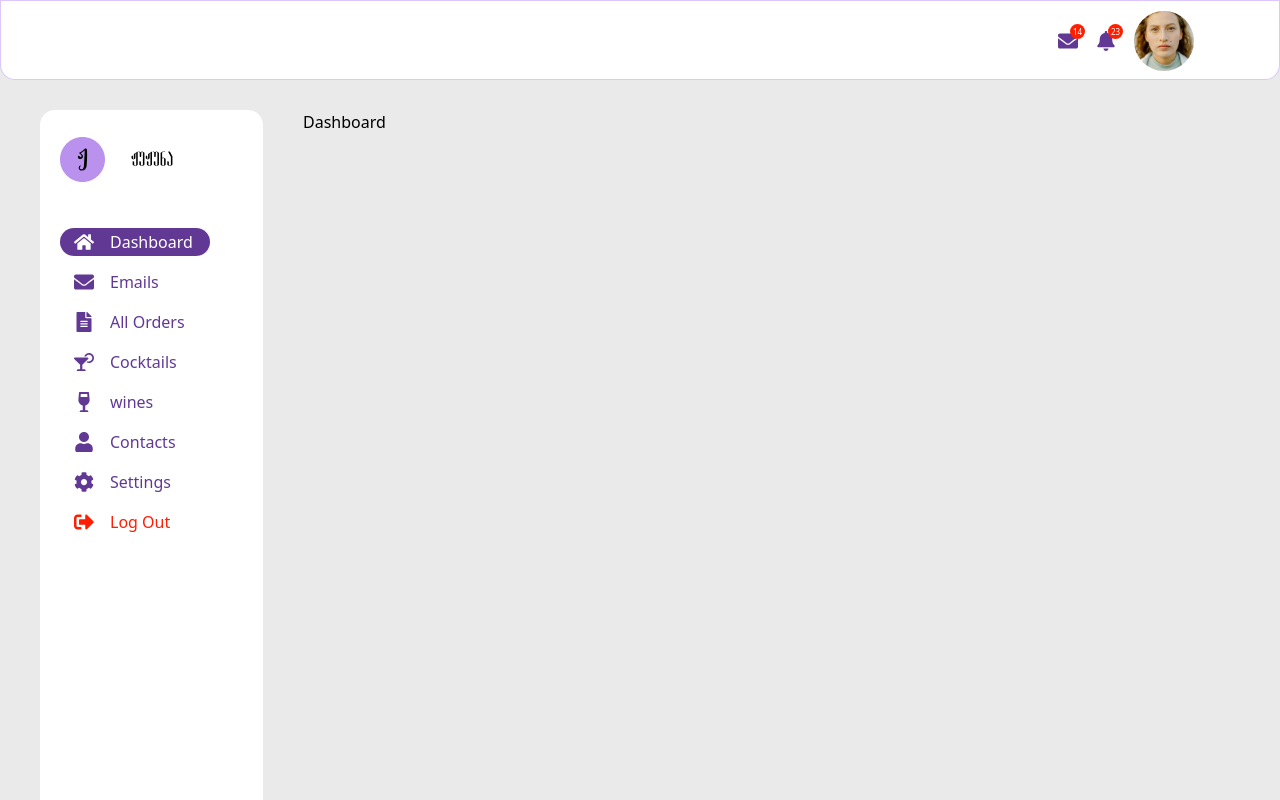
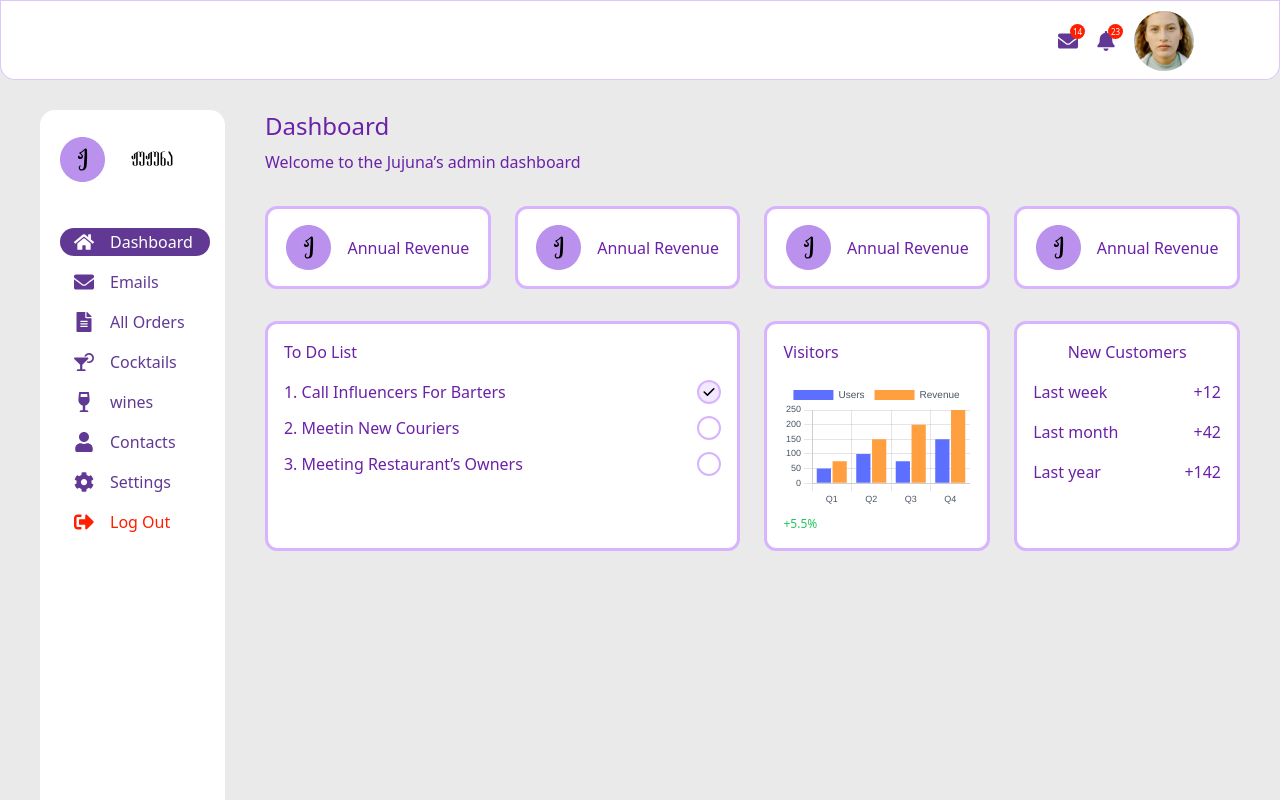
Before and after one commit to linesquad/jujuna, a React (Vite) app: page /dashboard in a window 1280 px wide. Shown: the top 800 px of the page. Built offline with nearby package versions, Linux system fonts and the light colour scheme; no server answers.

Commit message:
hero component

```diff
--- a/package.json
+++ b/package.json
@@ -18,6 +18,7 @@
     "@supabase/supabase-js": "^2.44.4",
     "@tanstack/react-query": "^5.51.9",
     "@tanstack/react-query-devtools": "^5.51.9",
+    "chart.js": "^4.4.4",
     "date-fns": "^3.6.0",
     "emailjs": "^4.0.3",
     "framer-motion": "^11.3.19",
@@ -26,6 +27,7 @@
     "leaflet": "^1.9.4",
     "lodash.debounce": "^4.0.8",
     "react": "^18.3.1",
+    "react-chartjs-2": "^5.2.0",
     "react-country-flag": "^3.1.0",
     "react-dom": "^18.3.1",
     "react-hook-form": "^7.52.2",
--- /dev/null
+++ b/src/components/dashboardComponents/Customers.jsx
@@ -0,0 +1,16 @@
+export default function Customers() {
+  return (
+    <div className="bg-white border-[3px] border-purple-300 rounded-xl p-4 h-full">
+      <h2 className="mb-4 text-center">New Customers</h2>
+      <div className="flex justify-between mt-4">
+        <p>Last week</p> <span>+12</span>
+      </div>
+      <div className="flex justify-between mt-4">
+        <p>Last month</p> <span>+42</span>
+      </div>
+      <div className="flex justify-between mt-4">
+        <p>Last year</p> <span>+142</span>
+      </div>
+    </div>
+  );
+}
--- /dev/null
+++ b/src/components/dashboardComponents/TodoList.jsx
@@ -0,0 +1,54 @@
+import { useState } from "react";
+
+export default function TodoList() {
+  const [tasks, setTasks] = useState([
+    { id: 1, text: "Call Influencers For Barters", completed: true },
+    { id: 2, text: "Meetin New Couriers", completed: false },
+    { id: 3, text: "Meeting Restaurant’s Owners", completed: false },
+  ]);
+
+  const toggleTaskCompletion = (id) => {
+    setTasks((prevTasks) =>
+      prevTasks.map((task) =>
+        task.id === id ? { ...task, completed: !task.completed } : task
+      )
+    );
+  };
+  return (
+    <div className="bg-white border-[3px] border-purple-300 rounded-xl p-4 h-full">
+      <h2 className="mb-4">To Do List</h2>
+      <ul>
+        {tasks.map((task) => (
+          <li key={task.id} className="flex justify-between items-center mb-3">
+            <span>
+              {task.id}. {task.text}
+            </span>
+            <button
+              onClick={() => toggleTaskCompletion(task.id)}
+              className={`w-6 h-6 rounded-full border-2 ${
+                task.completed
+                  ? "border-purple-300 bg-purple-100 flex items-center justify-center"
+                  : "border-purple-300"
+              }`}
+            >
+              {task.completed && (
+                <svg
+                  xmlns="http://www.w3.org/2000/svg"
+                  viewBox="0 0 20 20"
+                  fill="currentColor"
+                  className="w-4 h-4 text-black"
+                >
+                  <path
+                    fillRule="evenodd"
+                    d="M16.707 5.293a1 1 0 010 1.414l-8 8a1 1 0 01-1.414 0l-4-4a1 1 0 011.414-1.414L8 12.586l7.293-7.293a1 1 0 011.414 0z"
+                    clipRule="evenodd"
+                  />
+                </svg>
+              )}
+            </button>
+          </li>
+        ))}
+      </ul>
+    </div>
+  );
+}
--- /dev/null
+++ b/src/components/dashboardComponents/TopSection.jsx
@@ -0,0 +1,8 @@
+export default function TopSection({ icon, text }) {
+  return (
+    <div className="flex items-center justify-center gap-4 border-[3px] border-purple-300 bg-white p-4 rounded-xl h-full">
+      <img src={icon} alt="icon" />
+      <span>{text}</span>
+    </div>
+  );
+}
--- /dev/null
+++ b/src/components/dashboardComponents/Visitors.jsx
@@ -0,0 +1,86 @@
+import { Bar } from "react-chartjs-2";
+import {
+  Chart as ChartJS,
+  CategoryScale,
+  LinearScale,
+  BarElement,
+  Title,
+  Tooltip,
+  Legend,
+} from "chart.js";
+
+ChartJS.register(
+  CategoryScale,
+  LinearScale,
+  BarElement,
+  Title,
+  Tooltip,
+  Legend
+);
+
+const Visitors = () => {
+  const data = {
+    labels: ["Q1", "Q2", "Q3", "Q4"],
+    datasets: [
+      {
+        label: "Users",
+        data: [50, 100, 75, 150],
+        backgroundColor: "#5d6fff",
+      },
+      {
+        label: "Revenue",
+        data: [75, 150, 200, 250],
+        backgroundColor: "#ff9f40",
+      },
+    ],
+  };
+
+  const options = {
+    responsive: true,
+    maintainAspectRatio: false,
+    plugins: {
+      legend: {
+        position: "top",
+        labels: {
+          font: {
+            size: 10,
+          },
+          color: "#4B5563",
+        },
+      },
+      title: {
+        display: false,
+      },
+    },
+    scales: {
+      x: {
+        ticks: {
+          font: {
+            size: 9,
+          },
+          color: "#4B5563",
+        },
+      },
+      y: {
+        ticks: {
+          font: {
+            size: 9,
+          },
+          color: "#4B5563",
+        },
+      },
+    },
+  };
+
+  return (
+    <div className="bg-white border-[3px] border-purple-300 rounded-xl p-4 h-full">
+      <h2 className="mb-4">Visitors</h2>
+      <div className="w-full h-32">
+        <Bar data={data} options={options} />
+      </div>
+      <p className="text-green-500 text-xs mt-2">+5.5%</p>
+    </div>
+  );
+};
+
+export default Visitors;
--- a/src/components/landingComponents/HeroContent.jsx
+++ b/src/components/landingComponents/HeroContent.jsx
@@ -1,12 +1,12 @@
 function HeroContent({
   containerStyle = "flex flex-col gap-[24px] max-w-[371px] md:max-w-[400px] lg:max-w-[650px]",
   title = "",
-  titleStyle = "text-color-primary text-[48px] font-tommaso lg:text-[72px]",
+  titleStyle = "text-color-primary text-[48px] lg:text-[60px]",
   heading = "",
-  headingStyle = "text-color-primary/60 text-[36px] font-tommaso lg:text-[48px] lg:max-w-[553px]",
+  headingStyle = "text-color-primary/50 text-[30px] lg:max-w-[553px]",
   desktopDescription = "",
   description = [],
-  descriptionStyle = "text-color-primary text-[16px] lg:text-[24px] lg:w-[928px]",
+  descriptionStyle = "text-color-primary text-[16px] lg:text-[20px] lg:w-[928px]",
 }) {
   return (
     <div className={containerStyle}>
--- a/src/components/landingComponents/navBarComponents/NavLinks.jsx
+++ b/src/components/landingComponents/navBarComponents/NavLinks.jsx
@@ -29,7 +29,7 @@ const NavLinks = () => {
     { name: "cocktail", id: "2", path: "/cocktail", icon: FaCocktail },
     { name: "wines", id: "3", path: "/wines", icon: PiWineFill },
     { name: "news", id: "5", path: "/news", icon: RiNewspaperLine },
-    { name: "enter", id: "4", path: "/enter/register", icon: IoEnterOutline },
+    // { name: "enter", id: "4", path: "/enter/register", icon: IoEnterOutline },
   ];
 
   return (
--- a/src/main.jsx
+++ b/src/main.jsx
@@ -3,30 +3,30 @@ import ReactDOM from "react-dom/client";
 import App from "./App.jsx";
 import "./index.css";
 import "./assets/fonts.css";
-// import { ClerkProvider } from "@clerk/clerk-react";
+import { ClerkProvider } from "@clerk/clerk-react";
 import { QueryClient, QueryClientProvider } from "@tanstack/react-query";
 import { ReactQueryDevtools } from "@tanstack/react-query-devtools";
 import { BrowserRouter } from "react-router-dom";
 import "./i18n.js";
 import { Provider } from "react-redux";
 import { store } from "./store.js";
-// import { shadesOfPurple } from "@clerk/themes";
+import { shadesOfPurple } from "@clerk/themes";
 
-// const PUBLISHABLE_KEY = import.meta.env.VITE_CLERK_PUBLISHABLE_KEY;
+const PUBLISHABLE_KEY = import.meta.env.VITE_CLERK_PUBLISHABLE_KEY;
 
-// if (!PUBLISHABLE_KEY) {
-//   throw new Error("Missing Publishable Key");
-// }
+if (!PUBLISHABLE_KEY) {
+  throw new Error("Missing Publishable Key");
+}
 
 const queryClient = new QueryClient();
 
 ReactDOM.createRoot(document.getElementById("root")).render(
   <React.StrictMode>
-    {/* <ClerkProvider
+    <ClerkProvider
       publishableKey={PUBLISHABLE_KEY}
       afterSignOutUrl="/"
       appearance={{ baseTheme: shadesOfPurple }}
-    > */}
+    >
       <Provider store={store}>
         <QueryClientProvider client={queryClient}>
           <ReactQueryDevtools initialIsOpen={false} />
@@ -35,6 +35,6 @@ ReactDOM.createRoot(document.getElementById("root")).render(
           </BrowserRouter>
         </QueryClientProvider>
       </Provider>
-    {/* </ClerkProvider> */}
+    </ClerkProvider>
   </React.StrictMode>
 );
--- a/src/pages/adminPages/Dashboard.jsx
+++ b/src/pages/adminPages/Dashboard.jsx
@@ -1,5 +1,26 @@
+import Customers from "../../components/dashboardComponents/Customers";
+import TodoList from "../../components/dashboardComponents/TodoList";
+import TopSection from "../../components/dashboardComponents/TopSection";
+import Visitors from "../../components/dashboardComponents/Visitors";
+
 function Dashboard() {
-  return <div>Dashboard</div>;
+  return (
+    <div className="w-full text-purple-800">
+      <h1 className="text-2xl">Dashboard</h1>
+      <p className="mt-2 my-8">Welcome to the Jujuna’s admin dashboard</p>
+      <div className="grid grid-cols-4 gap-x-6 gap-y-8">
+        <TopSection icon="/images/logo.svg" text="Annual Revenue" />
+        <TopSection icon="/images/logo.svg" text="Annual Revenue" />
+        <TopSection icon="/images/logo.svg" text="Annual Revenue" />
+        <TopSection icon="/images/logo.svg" text="Annual Revenue" />
+        <div className="col-span-2">
+          <TodoList />
+        </div>
+        <Visitors />
+        <Customers />
+      </div>
+    </div>
+  );
 }
 
 export default Dashboard;
--- a/src/ui/Header.jsx
+++ b/src/ui/Header.jsx
@@ -5,8 +5,8 @@ import CloseBurger from "../components/landingComponents/navBarComponents/CloseB
 import OpenBurger from "../components/landingComponents/navBarComponents/OpenBurger";
 import useWindowSize from "../hooks/useWindowSize";
 import { AnimatePresence } from "framer-motion";
-import { useUser } from "@clerk/clerk-react";
-import { useRegistration } from "../hooks/useRegistration";
+// import { useUser } from "@clerk/clerk-react";
+// import { useRegistration } from "../hooks/useRegistration";
 
 const Header = () => {
   const open = useSelector(getIsOpen);
@@ -14,8 +14,8 @@ const Header = () => {
 
   const { width } = useWindowSize();
 
-  const { user } = useUser();
-  const { registerUser } = useRegistration();
+  // const { user } = useUser();
+  // const { registerUser } = useRegistration();
 
   // useEffect(() => {
   //   if (user) {
```
Also changed, not shown: src/components/landingComponents/Hero.jsx (+28 -29 lines), 1 other file (tests, documents, lock files or other folders). Lines whose indentation alone changed are shown as unchanged.
